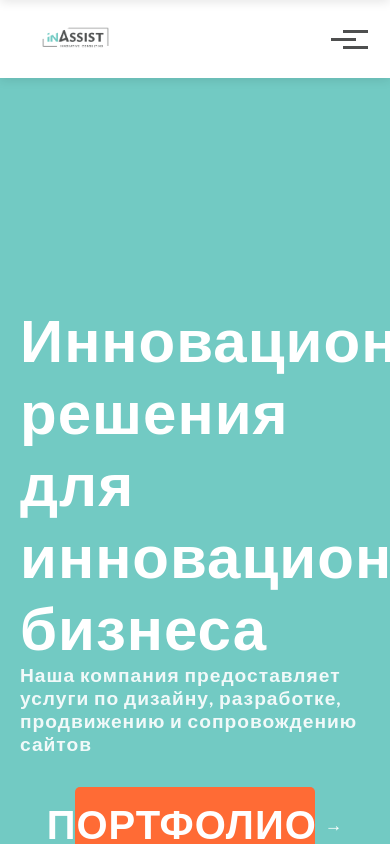
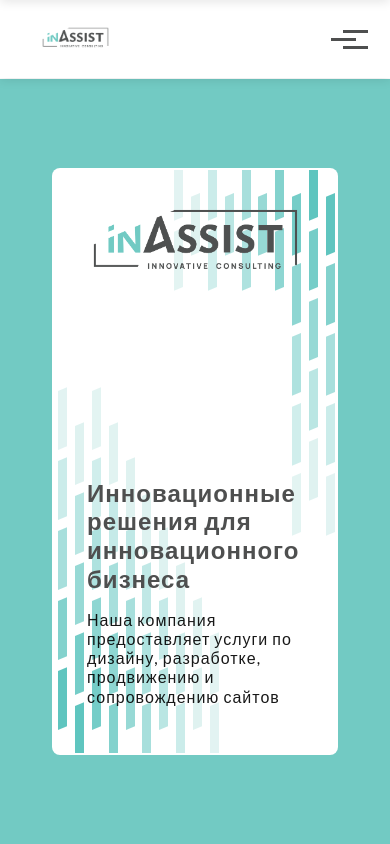
Before and after one commit to JustEmptyx/inassist, a React (Create React App) app: page / in a window 390 px wide. Built offline with nearby package versions, Linux system fonts and the light colour scheme.

Commit message:
Revorked homepage

```diff
--- a/src/pages/Home/Home.css
+++ b/src/pages/Home/Home.css
@@ -1,45 +1,77 @@
 .home {
   position: relative;
-    text-align: center;
+  width: 100%;
+  height: calc(100vh - var(--header-height));
   overflow: hidden;
-    width: 100%;
+  margin-top: var(--header-height);
 }
 
 .hero-block {
-    min-height: 80rem;
+  height: 100%;
   width: 100%;
   background-color: var(--color-navy);
   position: relative;
   display: flex;
   justify-content: center;
   align-items: center;
-    color: white;
+  padding: 2rem;
+}
+
+.hero-rectangle {
+  background-color: white;
+  width: 100%;
+  max-width: 80%;
+  height: 80%; /* Вместо aspect-ratio, чтобы уместить в экран */
+  position: relative;
+  border: 2px solid rgba(255, 255, 255, 0.2);
+  border-radius: 8px;
+  overflow: hidden;
+}
+
+.logo-container {
+  position: absolute;
+  top: 50px;
+  left: 50px;
+  z-index: 5;
+}
+
+.hero-logo {
+  max-width: 50vh;
+  height: auto;
 }
 
 .hero-content {
-    max-width: 1000px;
-    padding: 0 20px;
+  position: absolute;
+  bottom: 5vh;
+  right: 0px;
+  max-width: 50%;
+  text-align: left;
+  z-index: 10;
 }
 
 .hero-heading {
-    color: white;
-    font-size: 3rem;
-    font-weight: 700;
+  color: var(--color-graphite);
   margin-bottom: 1.5rem;
   line-height: 1.2;
   letter-spacing: 1px;
-    text-align: left;
+}
+
+.hero-heading h2 {
+  font-size: 2.5rem;
+  font-weight: 700;
+  margin-bottom: 1rem;
 }
 
 .hero-description {
   font-size: 1.2rem;
   margin-bottom: 2rem;
   opacity: 0.9;
+  color: black;
 }
 
 .hero-buttons {
   display: flex;
-    justify-content: center;
+  justify-content: flex-end;
   gap: 1rem;
   margin-top: 2rem;
 }
@@ -62,10 +94,18 @@
   border: none;
 }
 
+.btn-primary:hover {
+  background-color: #e55a25;
+}
+
 .btn-secondary {
   background-color: transparent;
-    color: white;
+  color: black;
   border: 1px solid white;
+}
+
+.btn-secondary:hover {
+  background-color: rgba(255, 255, 255, 0.1);
 }
 
 .arrow-icon {
@@ -73,18 +113,69 @@
   font-size: 1.1rem;
 }
 
+@media (max-width: 992px) {
+  .hero-logo {
+    max-width: 40vh; /* Адаптивное уменьшение для средних экранов */
+  }
+
+  .hero-rectangle {
+    aspect-ratio: 4 / 3;
+  }
+
+  .hero-content {
+    max-width: 80%;
+  }
+
+  .hero-heading h2 {
+    font-size: 2rem;
+  }
+}
+
 @media (max-width: 768px) {
-    .hero-heading {
-      font-size: 2.5rem;
+  .hero-block {
+    padding: 1rem;
+    min-height: 60vh;
+  }
+
+  .hero-rectangle {
+    aspect-ratio: 1 / 1;
+  }
+
+  .logo-container {
+    top: 15px;
+    left: 15px;
+  }
+
+  .hero-logo {
+    max-width: 30vh;
+  }
+
+  .hero-content {
+    bottom: 15px;
+    right: 15px;
+    max-width: 90%;
+  }
+
+  .hero-heading h2 {
+    font-size: 1.5rem;
+  }
+
+  .hero-description {
+    font-size: 1rem;
   }
 
   .hero-buttons {
     flex-direction: column;
-      align-items: center;
+    align-items: flex-end;
   }
 
   .btn {
-      width: 100%;
-      max-width: 240px;
+    padding: 0.6rem 1.2rem;
+    font-size: 0.9rem;
   }
+
 }
+
+.hero-pattern {
+  z-index: 10; /* Убедитесь, что паттерн выше фона, но ниже контента */
+}
--- a/src/pages/Home/Home.jsx
+++ b/src/pages/Home/Home.jsx
@@ -1,11 +1,41 @@
-import React from 'react';
+// Home.jsx
+import React, { useEffect, useState } from 'react';
 import './Home.css';
-import {Link} from 'react-router-dom'
+import { Link } from 'react-router-dom';
 import { HashLink } from 'react-router-hash-link';
+import logo from '../../assets/FullLogo/inAssist_Full_Logo.png';
+import ParallelogramPattern from '../../components/PatternElements/ParallelogramPattern';
+
 const Home = () => {
+  useEffect(() => {
+    // Устанавливаем CSS переменную для высоты хедера
+    const updateHeaderHeight = () => {
+      const headerElement = document.querySelector('.header');
+      if (headerElement) {
+        const headerHeight = headerElement.offsetHeight;
+        document.documentElement.style.setProperty('--header-height', `${headerHeight}px`);
+      }
+    };
+
+    updateHeaderHeight();
+    window.addEventListener('resize', updateHeaderHeight);
+
+    return () => {
+      window.removeEventListener('resize', updateHeaderHeight);
+    };
+  }, []);
+
   return (
     <div className="home">
-        <div className="hero-block">
+      <div className="hero-block">
+        <div className="hero-rectangle">
+          <div className="logo-container">
+            <img src={logo} alt="Logo" className="hero-logo" />
+          </div>
+
+          <ParallelogramPattern position="top-right" color="#92dfd8" />
+          <ParallelogramPattern position="bottom-left" color="#92dfd8" />
+
           <div className="hero-content">
             <div className="hero-heading">
               <h2>Инновационные решения для инновационного бизнеса</h2>
@@ -13,16 +43,10 @@ const Home = () => {
                 Наша компания предоставляет услуги по дизайну, разработке,
                 продвижению и сопровождению сайтов
               </p>
-              <div className="hero-buttons">
-                <Link to="/portfolio" className="btn btn-primary">
-                  ПОРТФОЛИО
-                  <span className="arrow-icon">→</span>
-                </Link>
-                <HashLink smooth to="#services" className="btn btn-secondary">УСЛУГИ</HashLink>
-              </div>
             </div>
           </div>
         </div>
+      </div>
     </div>
   );
 };
```
Lines whose indentation alone changed are shown as unchanged.
